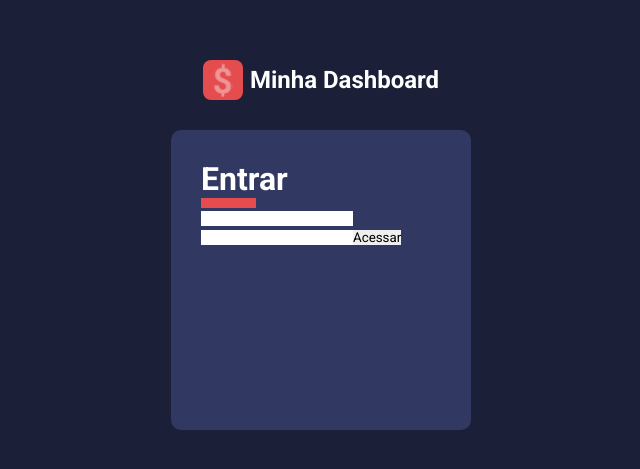
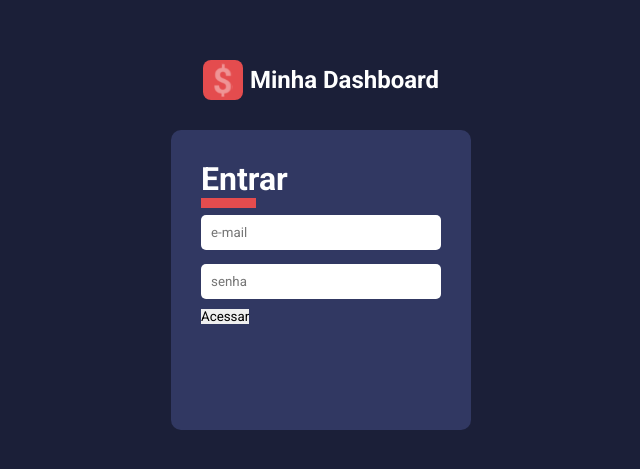
Before and after one commit to fariafmarcelo/dashboard-test, a React (Create React App) app: page / in a window 1280 px wide. Shown: the part 155-624 px from the top of the page, without its empty margins (319-959 px from the left). Built offline with nearby package versions, Linux system fonts and the light colour scheme.

Commit message:
feat: create input component

```diff
--- /dev/null
+++ b/src/components/Input/index.tsx
@@ -0,0 +1,12 @@
+import React, { InputHTMLAttributes } from 'react';
+import { Container } from './styles';
+
+type IInputProps = InputHTMLAttributes<HTMLInputElement>;
+
+const Input: React.FC<IInputProps> = ({ ...rest }) => {
+    return (
+        <Container {...rest} />
+    );
+}
+
+export default Input;
--- /dev/null
+++ b/src/components/Input/styles.ts
@@ -0,0 +1,10 @@
+import styled from 'styled-components';
+
+export const Container = styled.input`
+    width: 100%;
+
+    margin: 7px 0;
+    padding: 10px;
+
+    border-radius: 5px;
+`;
--- a/src/pages/SingIn/index.tsx
+++ b/src/pages/SingIn/index.tsx
@@ -7,6 +7,8 @@
     Form,
     FormTitle,
 } from './styles';
+
+import Input from '../../components/Input';
 
 import LogoImg from '../../assets/logo.svg'
 
@@ -18,11 +20,19 @@
                 <Title>Minha Dashboard</Title>
             </Logo>
 
-            <Form>
+            <Form onSubmit={() => {}}>
                 <FormTitle>Entrar</FormTitle>
 
-                <input type="text"></input>
-                <input type="text"></input>
+                <Input
+                    type="email"
+                    required
+                    placeholder='e-mail'
+                />
+                <Input
+                    type="password"
+                    required
+                    placeholder='senha'
+                />
 
                 <button type="submit">Acessar</button>
             </Form>
```
